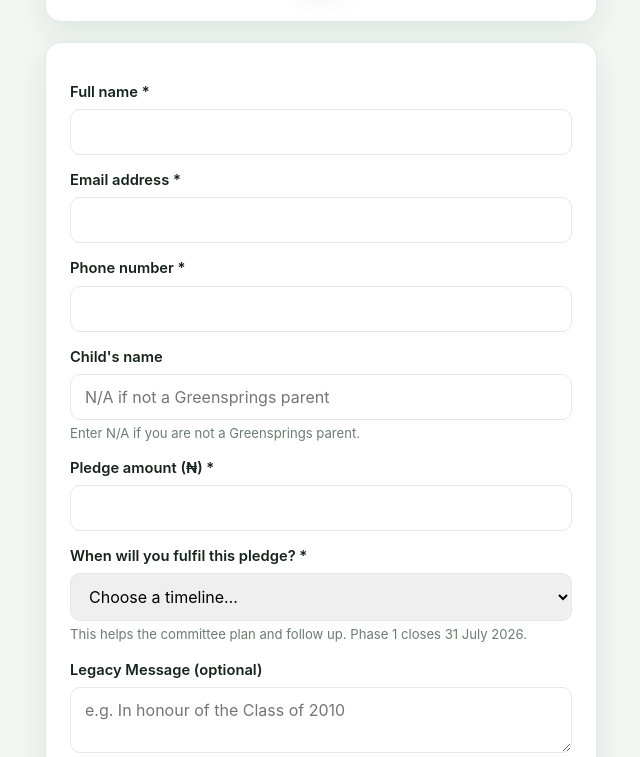
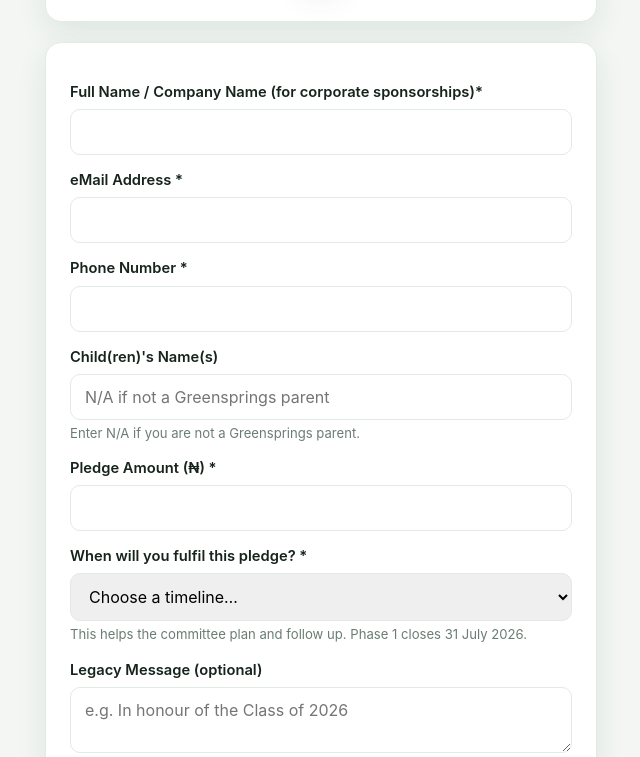
Before and after one commit to gbengasesan/aquatic-centre, a website: page public/pledge.html in a window 1280 px wide. Shown: the part 823-1580 px from the top of the page, without its empty margins (319-959 px from the left). Drawn offline with Linux system fonts and the light colour scheme; no server answers.

Commit message:
Add files via upload

```diff
--- a/public/pledge.html
+++ b/public/pledge.html
@@ -60,20 +60,20 @@
 
     <div class="card" id="formCard">
       <form id="pledgeForm">
-        <label for="name">Full name *</label>
+        <label for="name">Full Name / Company Name (for corporate sponsorships)*</label>
         <input id="name" name="name" required autocomplete="name" />
 
-        <label for="email">Email address *</label>
+        <label for="email">eMail Address *</label>
         <input id="email" name="email" type="email" required autocomplete="email" />
 
-        <label for="phone">Phone number *</label>
+        <label for="phone">Phone Number *</label>
         <input id="phone" name="phone" type="tel" required autocomplete="tel" />
 
-        <label for="child_name">Child's name</label>
+        <label for="child_name">Child(ren)'s Name(s)</label>
         <input id="child_name" name="child_name" placeholder="N/A if not a Greensprings parent" />
         <div class="hint">Enter N/A if you are not a Greensprings parent.</div>
 
-        <label for="amount">Pledge amount (<span id="cur">₦</span>) *</label>
+        <label for="amount">Pledge Amount (<span id="cur">₦</span>) *</label>
         <input id="amount" name="amount" type="number" min="1" step="any" required inputmode="decimal" />
         <div class="tier-badge" id="tierBadge"></div>
 
@@ -89,7 +89,7 @@
         <div class="hint">This helps the committee plan and follow up. Phase 1 closes 31 July 2026.</div>
 
         <label for="note">Legacy Message (optional)</label>
-        <textarea id="note" name="note" rows="2" placeholder="e.g. In honour of the Class of 2010"></textarea>
+        <textarea id="note" name="note" rows="2" placeholder="e.g. In honour of the Class of 2026"></textarea>
 
         <div style="margin-top:20px">
           <button class="btn water" type="submit" id="submitBtn" style="width:100%">Submit my pledge</button>
@@ -107,7 +107,7 @@
         <div class="line"><span class="k">Bank</span><span class="v">Union Bank</span></div>
         <div class="line"><span class="k">Account Number</span><span class="v"><span id="acct">0232212496</span> <button class="copy" id="copyAcct" type="button">Copy</button></span></div>
       </div>
-      <p class="hint">After paying, still submit the form above so we can record your pledge and tier. This is the only official account for the campaign.</p>
+      <p class="hint">Before or after paying, kindly submit the form above so we can record your pledge and tier.</p>
     </div>
 
     <div class="card" id="thanks" style="display:none">
```
Also changed, not shown: public/index.html (+2 -3 lines).
